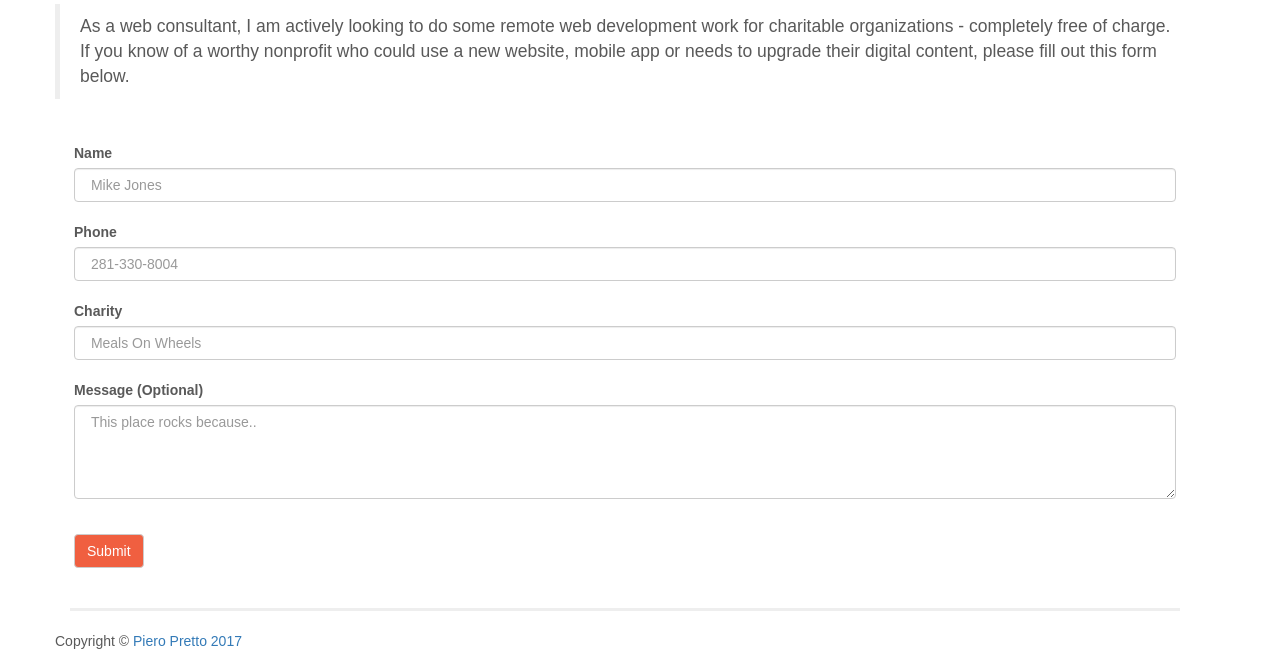
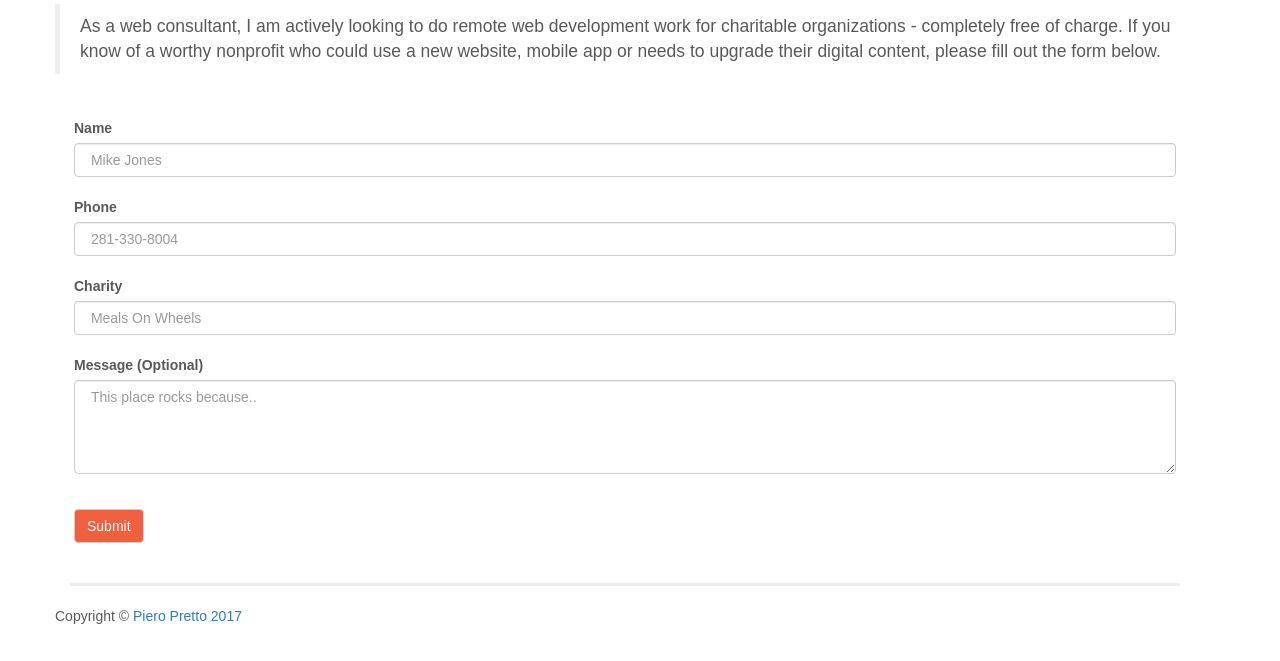
Before and after one commit to pieroapretto/pieroapretto.github.io, a website: page philanthropy.html in a window 1280 px wide. Shown: the part 149-810 px from the top of the page. Drawn offline with nearby package versions, Linux system fonts and the light colour scheme.

Commit message:
update charity form about

```diff
--- a/philanthropy.html
+++ b/philanthropy.html
@@ -46,7 +46,7 @@
             <div class="header-container">
               <h2>Piero Pretto - Philanthropy Database</h2>
             </div>
-            <blockquote> As a web consultant, I am actively looking to do some remote web development work for charitable organizations - completely free of charge. If you know of a worthy nonprofit who could use a new website, mobile app or needs to upgrade their digital content, please fill out this form below.</blockquote>
+            <blockquote> As a web consultant, I am actively looking to do remote web development work for charitable organizations - completely free of charge. If you know of a worthy nonprofit who could use a new website, mobile app or needs to upgrade their digital content, please fill out the form below.</blockquote>
             <br>
             <div class="thumbnail">
                 <div ng-controller="MessageCtrl" role="form" title="contact submission form" id="formContainer">
```
